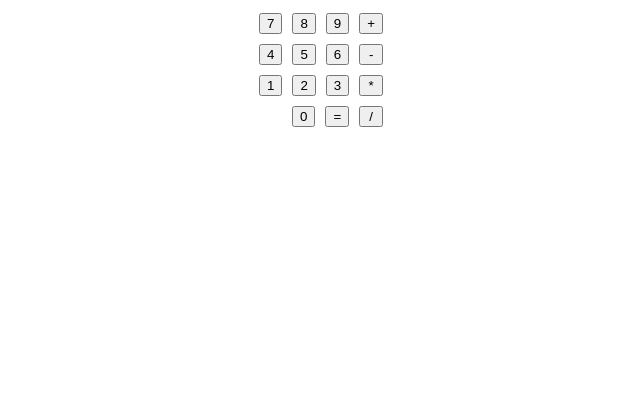
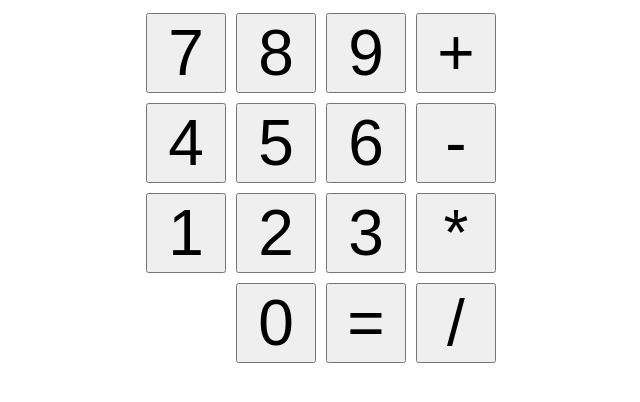
Before and after one commit to a-krenz/calculator, a plain HTML site: page index.html in a window 1280 px wide. Shown: the whole page, without its empty margins (319-959 px from the left). Drawn offline with Linux system fonts and the light colour scheme.

Commit message:
feat: increase font size

```diff
--- a/script.js
+++ b/script.js
@@ -84,7 +84,6 @@ function onNumberClick(event) {
 
 function onOperatorClick(event) {
     const target = event.target;
-
     selectedOperator = +target.classList[1];
 
     entersSecondOperand = true;
--- a/style.css
+++ b/style.css
@@ -1,3 +1,7 @@
+* {
+    font-size: 2rem;
+}
+
 body {
     text-align: center;
 }
@@ -21,3 +25,10 @@ button {
     display: flex;
     flex-direction: column;
 }
+
+.num,
+#equals,
+.op {
+    width: 2.5rem;
+    height: 2.5rem;
+}
```
